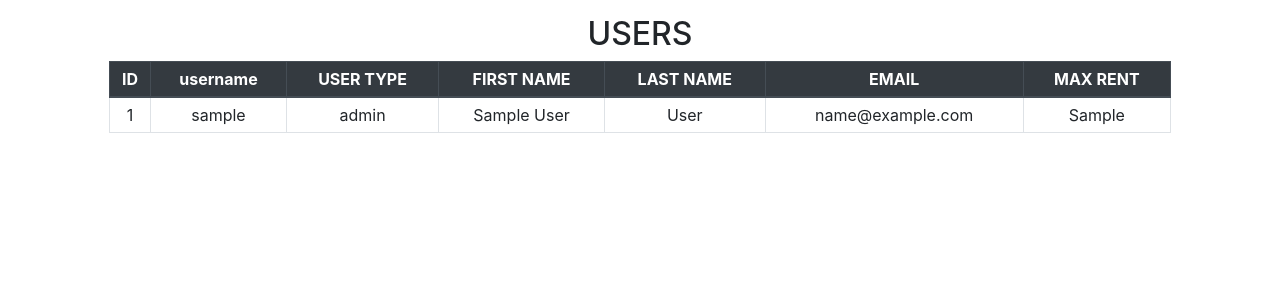
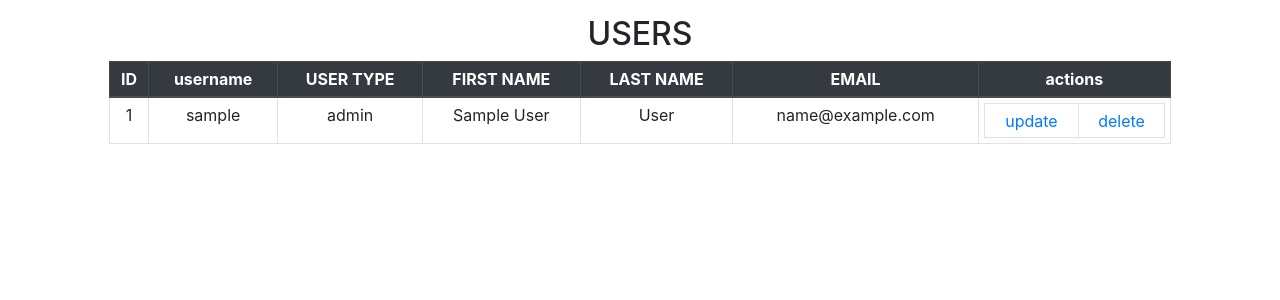
Before and after one commit to hatimjt/gestion_cabinet, a Flask app: page /admin in a window 1280 px wide. Shown: the part 62-362 px from the top of the page. Run offline with Flask 3, Linux system fonts and the light colour scheme; a user stored in the database is signed in; tables that the repository leaves empty hold one stand-in row (values such as "Sample post"); some libraries are stand-ins or nearby versions.

Commit message:
admin panel changes

```diff
--- a/app.py
+++ b/app.py
@@ -316,24 +316,25 @@ def viewaccount():
         flash('Please login first!', category='error')
     return render_template('login.html')
 
-@app.route('/updateaccount', methods = ['GET', 'POST'])
-def updateaccount():
+@app.route('/updateaccount/<id>', methods = ['GET', 'POST'])
+def updateaccount(id):
     if current_user.is_authenticated :
         if current_user.user_type == "admin":
             form = AccountForm(request.form)
+            user_selected = Users.query.get(id)
             if request.method == 'POST' and form.validate():
-                user = Users.query.get(current_user.id)
-                # user.username = form.username.data
-                # user.user_type=form.user_type.data
-                # user.name=form.name.data
-                # user.surname=form.surname.data
-                # user.max_rent=form.max_rent.data
+                user = Users.query.get(id)
+                user.username = form.username.data
+                user.user_type=form.user_type.data
+                user.name=form.name.data
+                user.surname=form.surname.data
+                user.max_rent=form.max_rent.data
 
-                user.username = current_user.username
-                user.user_type=current_user.user_type
-                user.name=current_user.name
-                user.surname=current_user.surname
-                user.max_rent=current_user.max_rent
+                # user.username = current_user.username
+                # user.user_type= current_user.user_type
+                # user.name= current_user.name
+                # user.surname= current_user.surname
+                # user.max_rent= current_user.max_rent
 
                 user.email=form.email.data
                 user.password=generate_password_hash(form.password.data, method='sha256')
@@ -342,10 +343,10 @@ def updateaccount():
                 flash('Thanks for updating')
                 # return redirect(url_for('login'))
                 # return render_template('createaccount.html', form=form)
-                return redirect('/viewaccount')
+                return redirect('/admin')
             elif request.method == 'POST' and not form.validate():
                 flash('Input error.. try again!', category='error')
-            return render_template('updateaccount.html', form=form, old_username=current_user.username, old_max_rent=current_user.max_rent, old_name=current_user.name, old_email=current_user.email, old_surname=current_user.surname, old_user_type=current_user.user_type)
+            return render_template('updateaccount.html', form=form, old_username=user_selected.username, old_max_rent=user_selected.max_rent, old_name=user_selected.name, old_email=user_selected.email, old_surname=user_selected.surname, old_user_type=user_selected.user_type)
             # return render_template('updateaccount.html', form=form, old_email=current_user.email)
         else:
             flash('unauthoized access', category='error')
@@ -354,26 +355,30 @@ def updateaccount():
         flash('To edit an account login first.', category='error')
         return redirect('/login')
 
-@app.route('/deleteaccount', methods = ['GET','POST'])
-def deleteaccount():
+@app.route('/deleteaccount/<id>', methods = ['GET','POST'])
+def deleteaccount(id):
     if current_user.is_authenticated:
-        user = Users.query.get(current_user.id)
-        # user.user_type=form.user_type.data
-        # user.name=form.name.data
-        # user.surname=form.surname.data
-        # user.email=form.email.data
-        # user.password=generate_password_hash(form.password.data, method='sha256')
-        # user.max_rent='False'
-        db.session.delete(user)
-        db.session.commit()
-        # do not log in automatically
-        flash('Your account was successfully deleted')
-        # return redirect(url_for('login'))
-        # return render_template('createaccount.html', form=form)
-        return redirect('/')
+        if current_user.user_type == "admin":
+            user = Users.query.get(id)
+            # user.user_type=form.user_type.data
+            # user.name=form.name.data
+            # user.surname=form.surname.data
+            # user.email=form.email.data
+            # user.password=generate_password_hash(form.password.data, method='sha256')
+            # user.max_rent='False'
+            db.session.delete(user)
+            db.session.commit()
+            # do not log in automatically
+            flash('Your account was successfully deleted')
+            # return redirect(url_for('login'))
+            # return render_template('createaccount.html', form=form)
+            return redirect('/admin')
+        else:
+            flash('unauthoized access', category='error')
+            return redirect('/')
     else:
         flash('To delete an account login first.', category='error')
-        return redirect('/')
+        return redirect('/login')
 
 #Properties
 
--- a/templates/admin.html
+++ b/templates/admin.html
@@ -24,7 +24,7 @@
                     <th class="text-center">LAST NAME</th>
                     <th class="text-center">EMAIL</th>
                     <!-- <th class="text-center">PASSWORD</th> -->
-                    <th class="text-center">MAX RENT</th>
+                    <th class="text-center">actions</th>
                 </tr>
                 </thead>
                 {% for user in users %}
@@ -36,7 +36,12 @@
                         <td>{{user[4]}}</td>
                         <td>{{user[5]}}</td>
                         <!-- <td>{{user[6]}}</td> -->
-                        <td>{{user[7]}}</td>
+                        <td>
+                            <table>
+                                <td> <a href="/updateaccount/{{user[0]}}">update</a> </td>
+                                <td> <a href="/deleteaccount/{{user[0]}}">delete</a> </td>
+                            </table>
+                        </td>
                     </tr>
                 {% endfor %}
             </table>
--- a/templates/viewaccount.html
+++ b/templates/viewaccount.html
@@ -37,8 +37,8 @@
                 </div>
 
                 <div class="mt-5 text-center">
-                    <a href="updateaccount" class="btn btn-info" role="button">Edit Account</a></br></br>
-                    <a href="deleteaccount" class="btn btn-danger" role="button">Delete Account</a>
+                    <a href="updateaccount/{{id}}" class="btn btn-info" role="button">Edit Account</a></br></br>
+                    <a href="deleteaccount/{{id}}" class="btn btn-danger" role="button">Delete Account</a>
 </div>
 
             </div>
```
Also changed, not shown: templates/updateaccount.html (+4 -4 lines).
